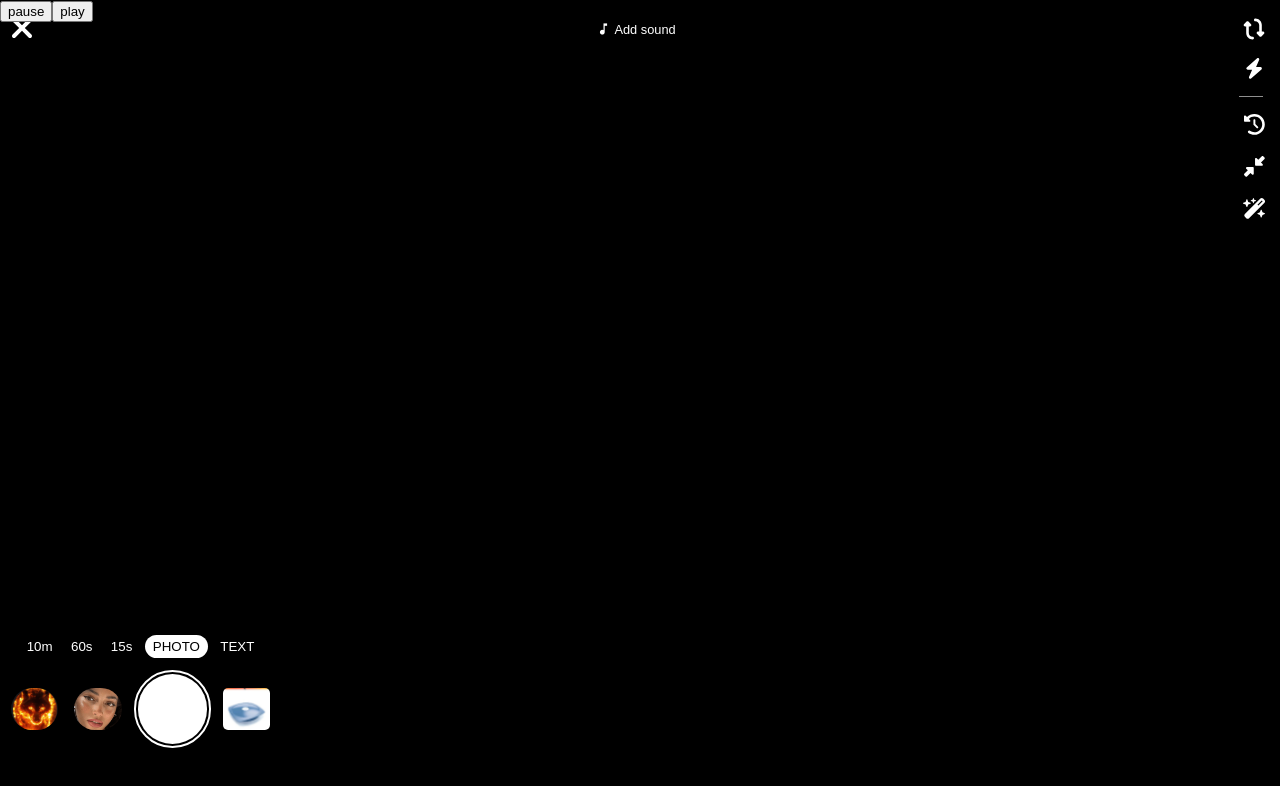
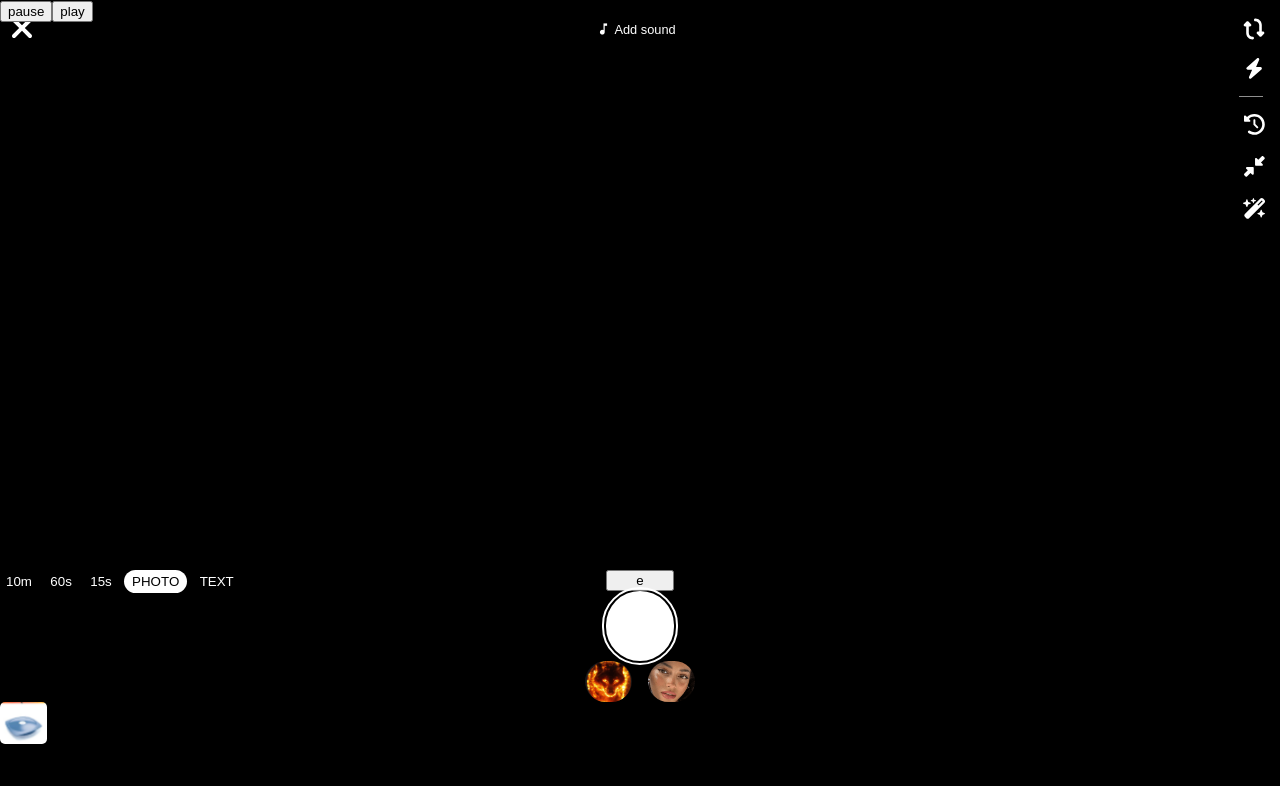
Before and after one commit to spasovags/Vidapp, a Next.js app: page /add in a window 1280 px wide. Shown: the top 786 px of the page. Built offline with nearby package versions, Linux system fonts and the light colour scheme; no server answers.

Commit message:
anim not ready

```diff
--- a/pages/add.js
+++ b/pages/add.js
@@ -68,11 +68,12 @@ autoPlayVid();
             </button>
           </div>
           <div className={`${styles["filterOptionsContainer"]}`}>
-           <div className={`${styles["filterOptionsTime"]}`}>
+           <div className={`${styles["filterOptionsEffectsTimeContainer"]}`}>
+            <div className={`${styles["filterOptionsTime"]}`}>
              <button
               className={`${styles["filterOption"]}`} >
                 10m
-            </button>
+             </button>
              <button
               className={`${styles["filterOption"]}`} >
                 60s
@@ -90,8 +91,20 @@ autoPlayVid();
               className={`${styles["filterOption"]}`} >
                 TEXT
             </button>
-           </div>
-           <div className={`${styles["filterOptionsEffects"]}`}>
+            </div>
+            <div className={`${styles["filterOptionsButtonsContainer"]}`}>
+             <div className={`${styles["filterOptionsButtons"]}`}>
+            <button
+              className={`${styles["filterOption"]}`} >
+                e
+            </button>
+            <button
+              className={`${styles["filterThree"]}`} >
+              3
+            </button>
+             </div>
+            </div>
+            <div className={`${styles["filterOptionsEffects"]}`}>
              <button
               className={`${styles["filterOne"]}`} >
               1
@@ -100,11 +113,8 @@ autoPlayVid();
               className={`${styles["filterTwo"]}`} >
              2
             </button>
+            </div>
 
-            <button
-              className={`${styles["filterThree"]}`} >
-              3
-            </button>
             <button
               className={`${styles["filterFour"]}`} >
              4
--- a/styles/Add.module.css
+++ b/styles/Add.module.css
@@ -108,12 +108,14 @@
 .filterOptionsContainer{
   position: fixed;
   bottom: 3.5em;
-  left: 11px;
-  display: flex;
-  flex-direction: column;
-  align-items: center;
-  justify-content: center;
-  gap: 1em;
+  left: 0px;
+  right: 0px;
+
+}
+.filterOptionsEffectsTimeContainer{
+  position: relative;
+  width: 100%;
+  height: 100%;
 }
 .filterOptionsEffects,
 .filterOptionsTime {
@@ -125,6 +127,9 @@
 }
 .filterOptionsTime{
   gap: 0.4em;
+  position: absolute;
+  top: 0px;
+  left: 0px;
 }
 .filterOptionsTime button{
   background-color: transparent;
@@ -137,6 +142,17 @@
   border-style: none;
   border-radius: 13px;
   padding: 0.3em 0.6em;
+}
+.filterOptionsButtonsContainer{
+ display: flex;
+ justify-content: center;
+ align-items: center;
+ width: 100%;
+}
+.filterOptionsButtons{
+  display: flex;
+  flex-direction: column;
+  justify-content: space-evenly;
 }
 .filterOne,
 .filterTwo,
```
